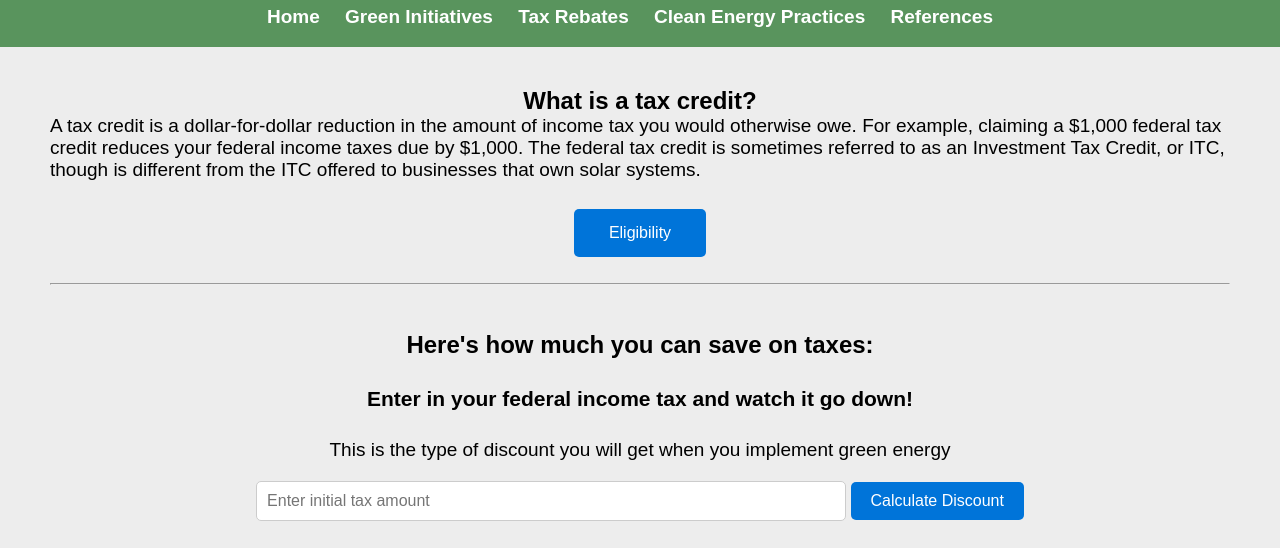
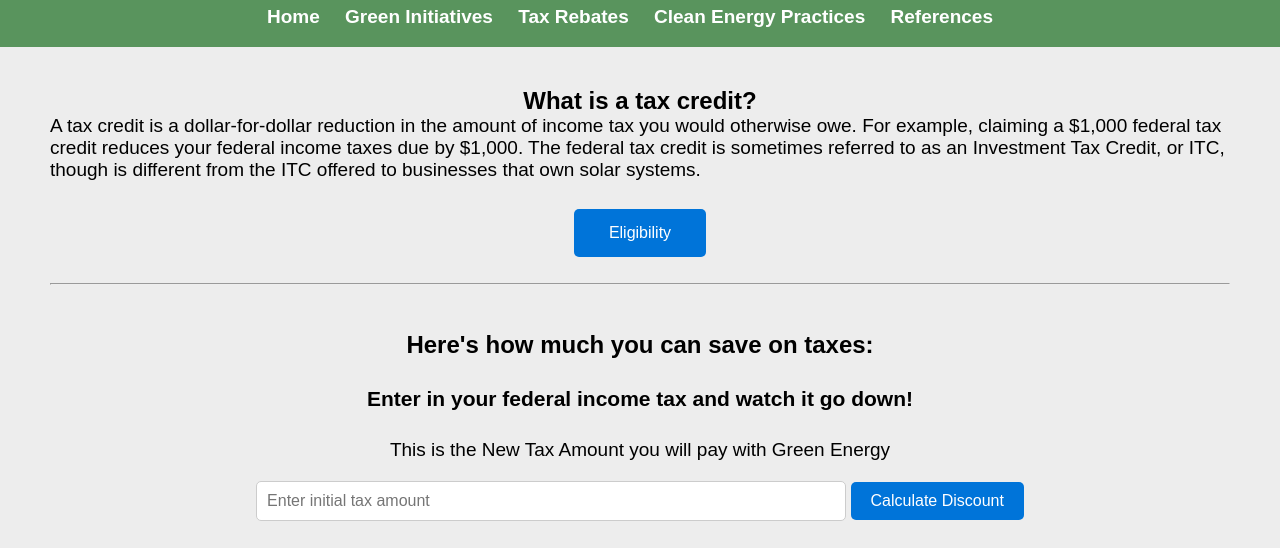
Before and after one commit to LewiBayssa/CurryPowderChemistry, a plain HTML site: page rebates.html in a window 1280 px wide. Shown: the part 71-619 px from the top of the page. Drawn offline with Linux system fonts and the light colour scheme.

Commit message:
Update rebates.html

```diff
--- a/rebates.html
+++ b/rebates.html
@@ -299,7 +299,7 @@
     <br>
     <h2> Here's how much you can save on taxes: </h2>
     <h4> Enter in your federal income tax and watch it go down!</h4>
-    <p class = center>  This is the type of discount you will get when you implement green energy</p>
+    <p class = center>  This is the New Tax Amount you will pay with Green Energy</p>
     <input type="number" id="initial-amount" placeholder="Enter initial tax amount">
     <button id="calculate-discount">Calculate Discount</button>
     <br>
```
